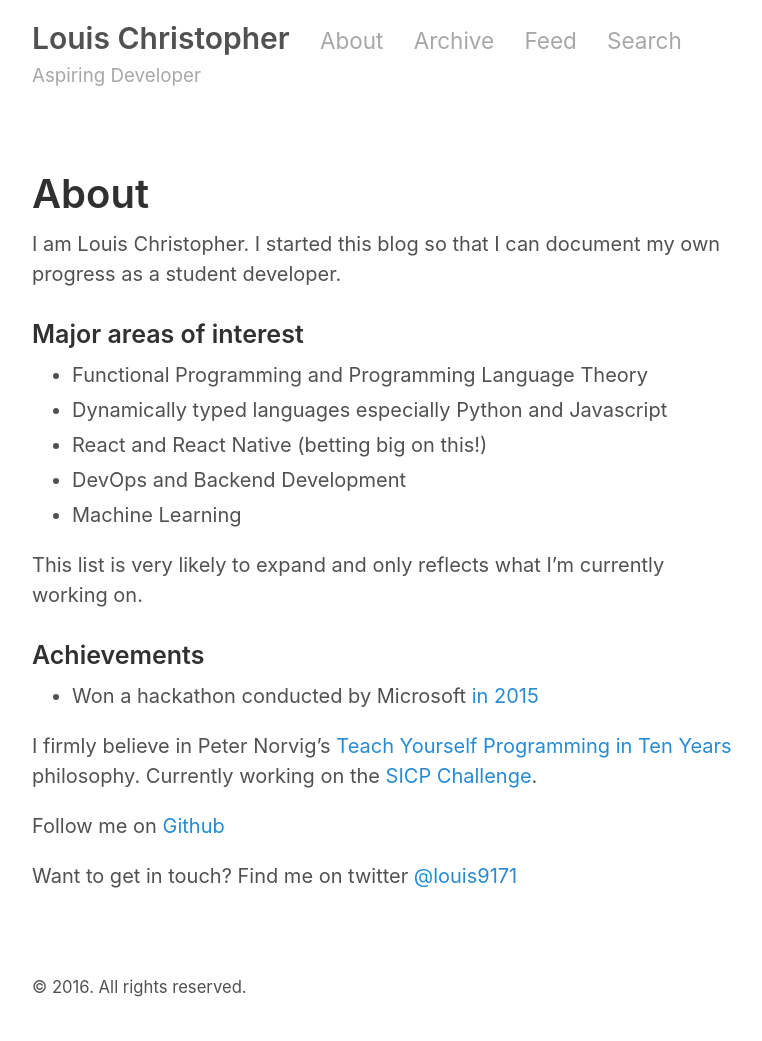
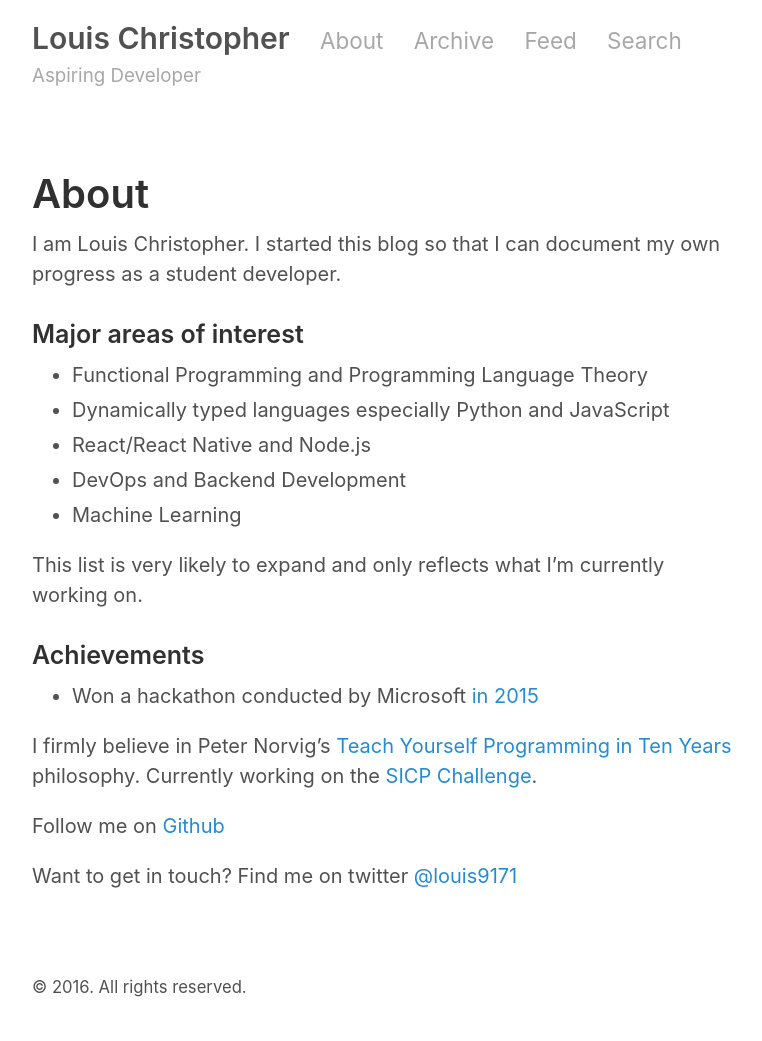
Before and after one commit to louisnow/louisnow.github.io, a Jekyll site: the page built from about.markdown, in a window 1280 px wide. Shown: the whole page, without its empty margins (258-1020 px from the left). Built offline with Jekyll 4.4.1, drawn with Linux system fonts in a browser that asks for light colours.

Commit message:
Update about page

```diff
--- a/about.markdown
+++ b/about.markdown
@@ -8,8 +8,8 @@ I am Louis Christopher. I started this blog so that I can document my own progre
 ### Major areas of interest
 
 * Functional Programming and Programming Language Theory
-* Dynamically typed languages especially Python and Javascript
-* React and React Native (betting big on this!)
+* Dynamically typed languages especially Python and JavaScript
+* React/React Native and Node.js
 * DevOps and Backend Development
 * Machine Learning
 
```
